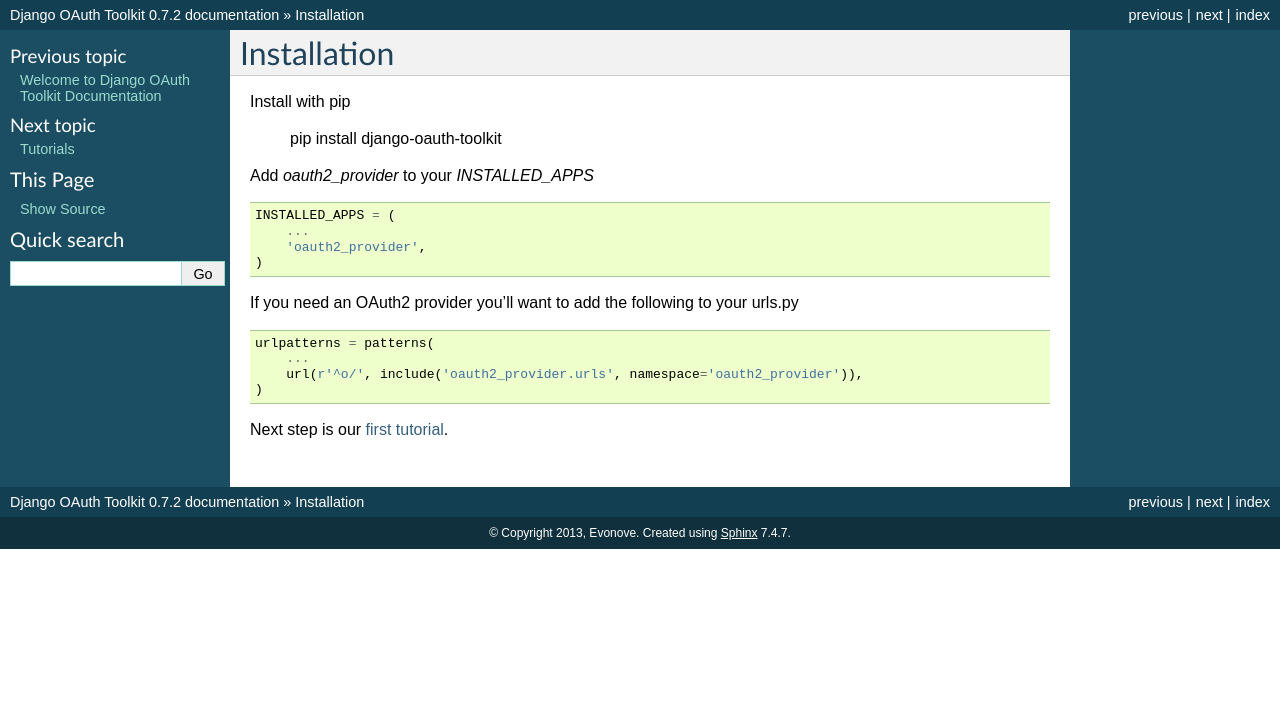
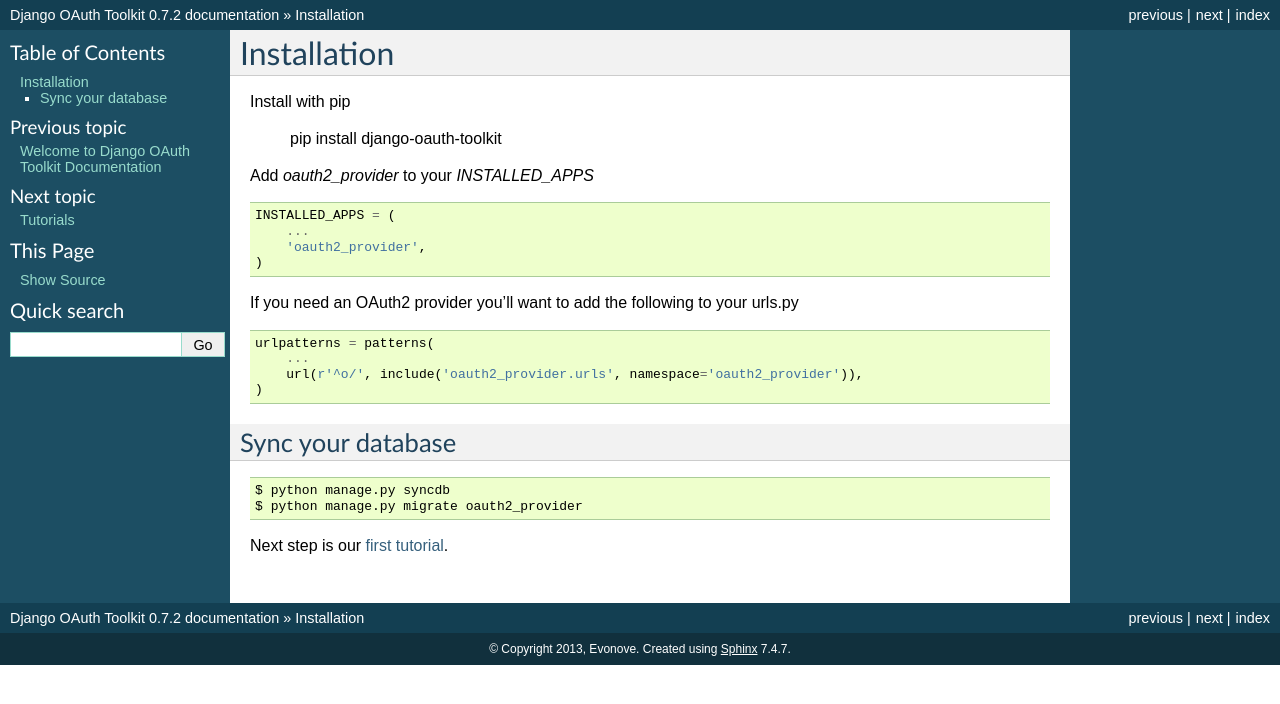
Before and after one commit to sheriffwoody0922/oauth-python-django, a Sphinx documentation site: the page built from docs/install.rst, in a window 1280 px wide. Shown: the top 704 px of the page. Built offline with Sphinx 7.4.7, drawn with Linux system fonts in a browser that asks for light colours.

Commit message:
Syncdb missing

```diff
--- a/docs/install.rst
+++ b/docs/install.rst
@@ -24,4 +24,12 @@
         url(r'^o/', include('oauth2_provider.urls', namespace='oauth2_provider')),
     )
 
+Sync your database
+------------------
+
+.. sourcecode:: sh
+
+    $ python manage.py syncdb
+    $ python manage.py migrate oauth2_provider
+
 Next step is our :doc:`first tutorial <tutorial/tutorial_01>`.
```
